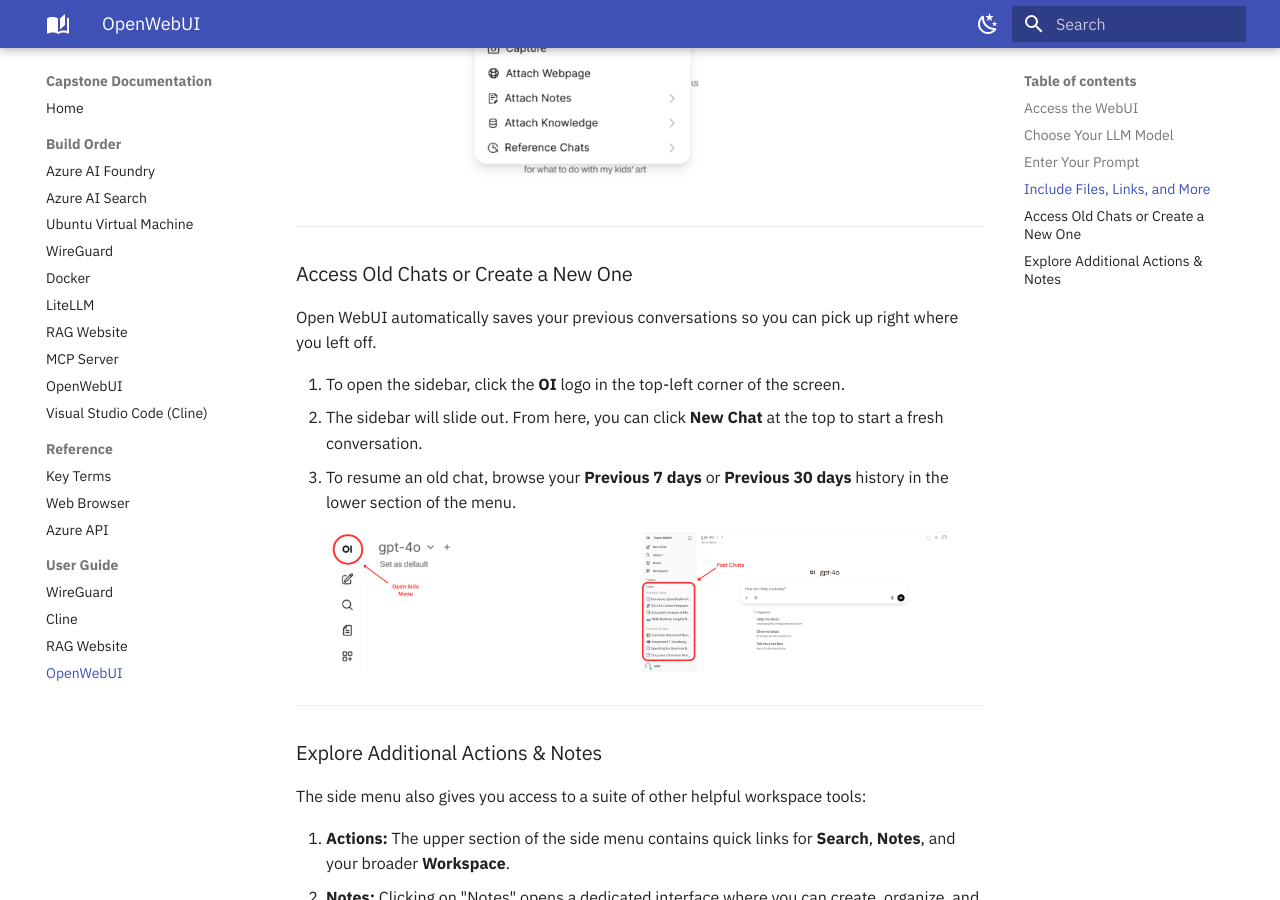
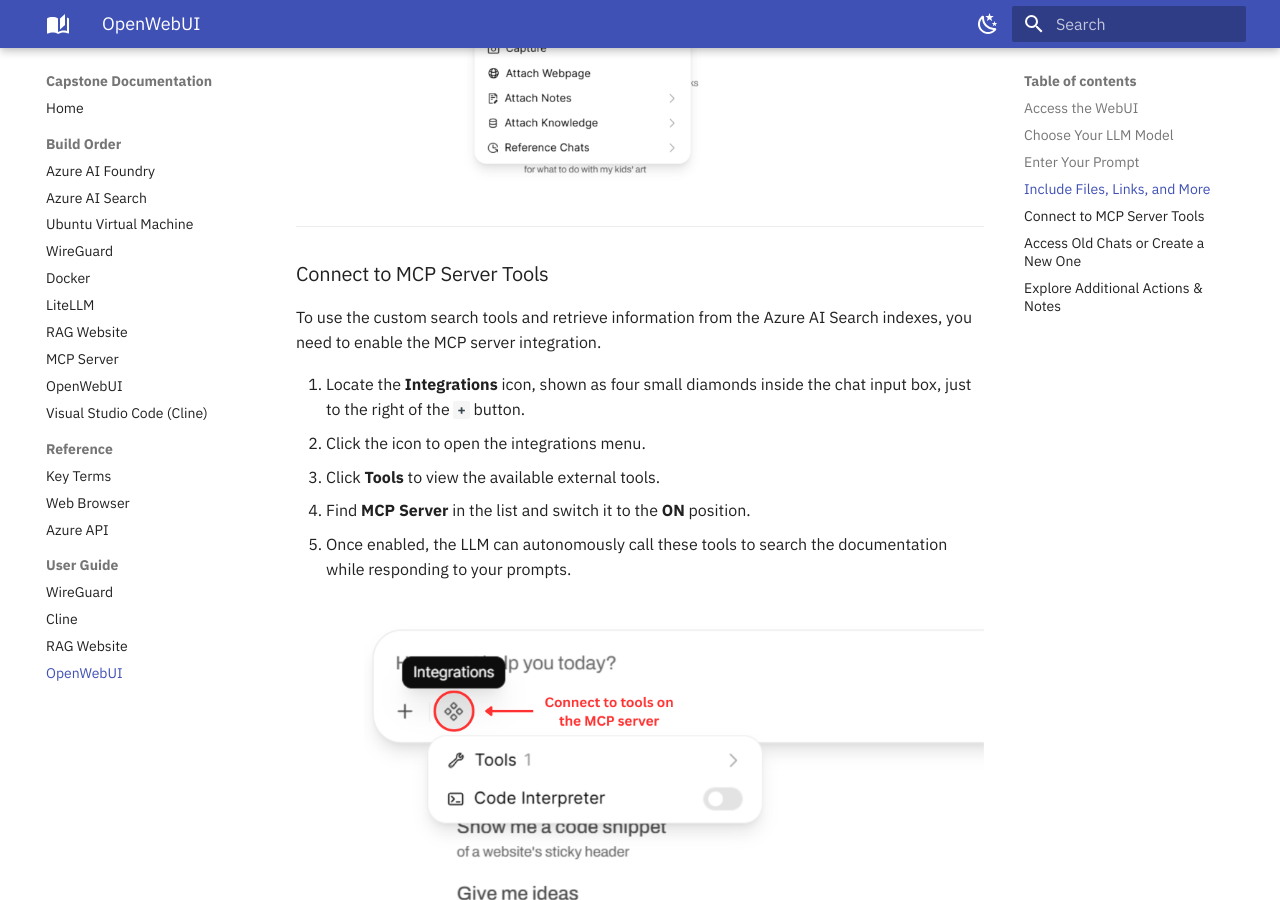
Before and after one commit to Zabuddia/capstone-documentation, an MkDocs documentation site: the page built from docs/user-guide-openwebui.md, in a window 1280 px wide and 900 px high, scrolled down 2363 px. Built offline with MkDocs 1.6.1 and Material for MkDocs 9.7.7, drawn with Linux system fonts in a browser that asks for light colours.

Commit message:
Updated README and build_pdf adn openwebui user guide

```diff
--- a/docs/user-guide-openwebui.md
+++ b/docs/user-guide-openwebui.md
@@ -35,7 +35,7 @@
 
 ---
 
-###Include Files, Links, and More
+### Include Files, Links, and More
 
 If you need the AI to analyze a specific document, image, or website, you can easily attach it to your prompt.
 
@@ -44,6 +44,20 @@
 3. Select the appropriate option and choose the file or link you want to include.
 
 ![Add Files Menu](images/Add_Files.png)
+
+---
+
+### Connect to MCP Server Tools
+
+To use the custom search tools and retrieve information from the Azure AI Search indexes, you need to enable the MCP server integration.
+
+1. Locate the **Integrations** icon, shown as four small diamonds inside the chat input box, just to the right of the **`+`** button.
+2. Click the icon to open the integrations menu.
+3. Click **Tools** to view the available external tools.
+4. Find **MCP Server** in the list and switch it to the **ON** position.
+5. Once enabled, the LLM can autonomously call these tools to search the documentation while responding to your prompts.
+
+![Connect to MCP Server Tools](images/MCP_connection.png)
 
 ---
 
--- /dev/null
+++ b/package.json
@@ -0,0 +1,6 @@
+{
+  "private": true,
+  "devDependencies": {
+    "pagedjs-cli": "0.5.0-beta.2"
+  }
+}
```
Also changed, not shown: README.md (+79 -58 lines), docs/images/MCP_connection.png (added), 7 other files.
